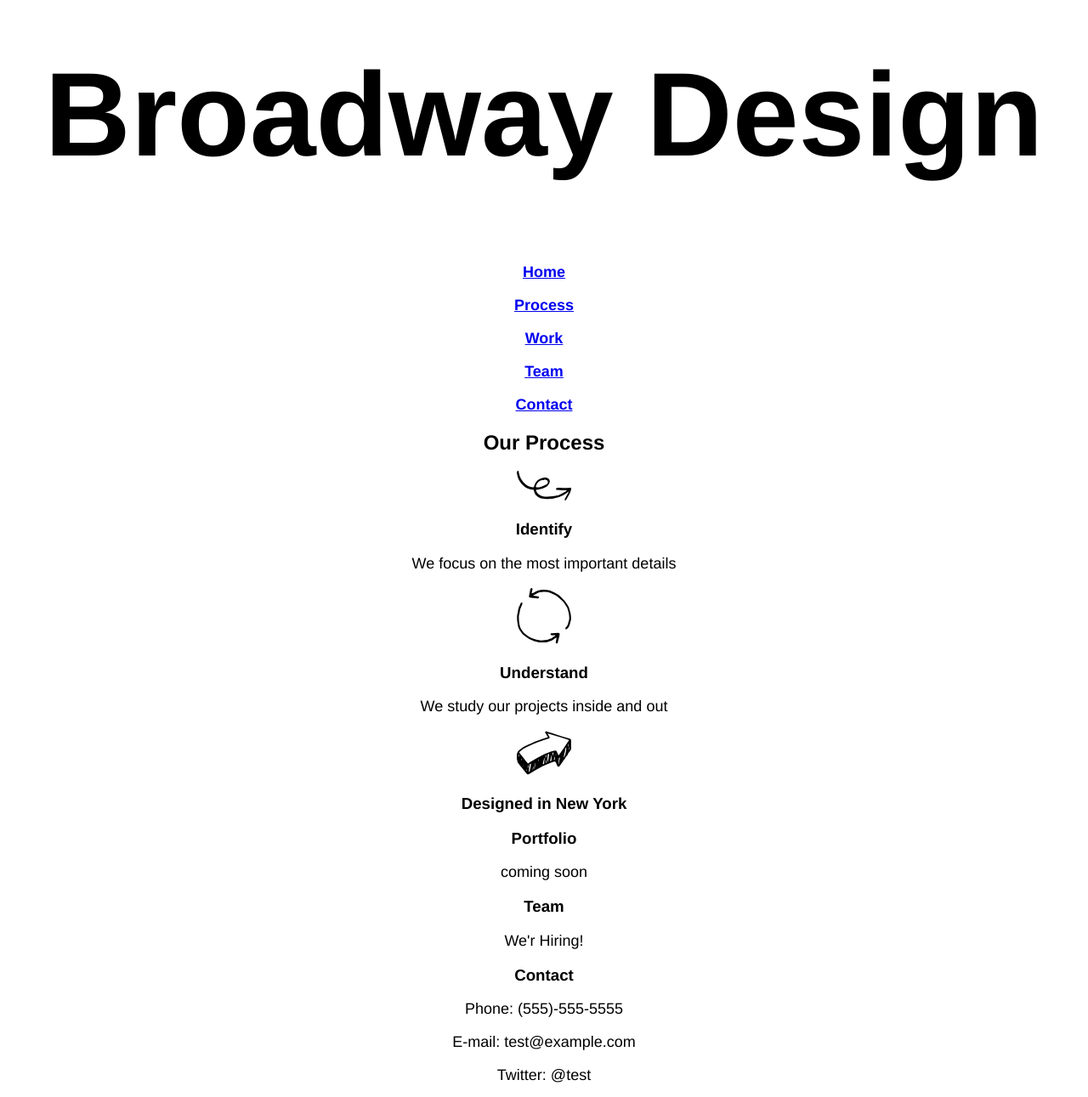
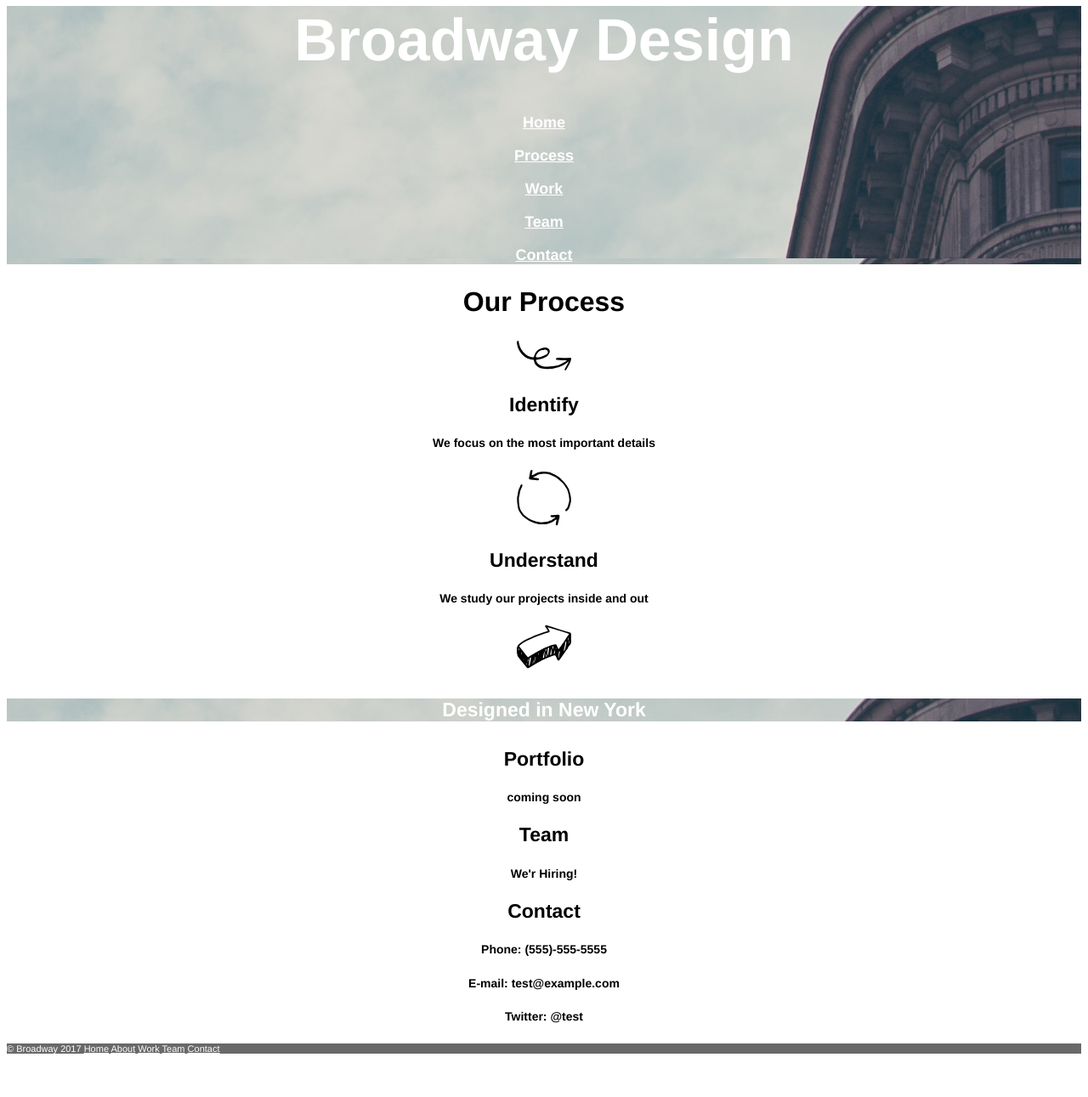
Before and after one commit to Francy991/BrodwayProject, a plain HTML site: page index.html in a window 1280 px wide. Shown: the part 40-1331 px from the top of the page at 85% size. After the commit the page ends 1291 px from the top, so only its background shows below. Drawn offline with Linux system fonts and the light colour scheme.

Commit message:
Almost complete missing few things to be ready

```diff
--- a/index.html
+++ b/index.html
@@ -7,8 +7,9 @@
   </head>
   <body>
 
-<div id="header">
-  <h1 class="Header_Title"><strong>Broadway Design</strong></h1>
+<div class="Background-image">
+  <h1><strong>Broadway Design</strong></h1>
+
     <p><a href="#"><strong>Home</strong></a></p>
     <p><a href="#"><strong>Process</strong></a></p>
     <p><a href="#"><strong>Work</strong></a></p>
@@ -19,24 +20,29 @@
  <h2>Our Process</h2>
  <img src="./resources/images/identify.svg" alt="little arrow icon">
  <h3>Identify</h3>
-   <p>We focus on the most important details</p>
+ <h5>We focus on the most important details</h5>
  <img src="./resources/images/understand.svg" alt="understand icon">
  <h3>Understand</h3>
-   <p>We study our projects inside and out</p>
+ <h5>We study our projects inside and out</h5>
  <img src="./resources/images/execute.svg" alt="execute icon">
 
-<h3>Designed in New York</h3>
+<div class="Background-image">
+<h4><strong>Designed in New York</strong></h4>
+</div>
+
+
  <h3>Portfolio</h3>
-  <p>coming soon</p>
+ <h5>coming soon</h5>
  <h3>Team</h3>
-  <p>We'r Hiring!</p>
+ <h5>We'r Hiring!</h5>
  <h3>Contact</h3>
-  <p>Phone: (555)-555-5555</p>
-  <p>E-mail: test@example.com</p>
-  <p>Twitter: @test</p>
+ <h5>Phone: (555)-555-5555</h5>
+ <h5>E-mail: test@example.com</h5>
+ <h5>Twitter: @test</h5>
 
+ <!-- FOOTER - -->
   <nav id="footer">
-    <p class="copyright">&copy; Broadway 2017
+    <p id="copyright">&copy; Broadway 2017
     <a href="#">Home</a>
     <a href="#">About</a>
     <a href="#">Work</a>
--- a/resources/css/style.css
+++ b/resources/css/style.css
@@ -3,17 +3,48 @@ body {
   font-family: Helvetica;
 }
 
-#header {
+.Background-image {
+  font-family: Helvetica;
+  background-image: url('../images/building.png');
+  color: white;
+}
+
+.Background-image h1 {
   font-size: 70px;
-  font-weight: bold;
-  color: white-; <!--change to colo white-->
-  background-image: url("");
 }
+
+a {
+  color: inherit;
+ }
 
 p {
   font-size: 18px;
 }
 
+h2 {
+  font-size: 32px;
+  font-weight: bold;
+}
+
+h3 {
+  font-size: 23px;
+}
+
+h4 {
+  font-size: 23px;
+  font-weight: bold;
+}
+
+h5 {
+  font-size: 14px;
+}
+
 #footer {
   text-align: left;
+  background-color: dimgray;
+  color: white;
 }
+
+#copyright {
+  font-size: 11px;
+}
```
Also changed, not shown: resources/images/building.png (renamed from resources/images/the-flatiron-building.png). Lines whose indentation alone changed are shown as unchanged.
